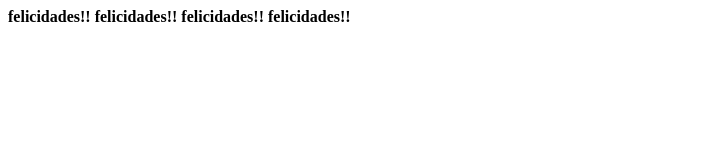
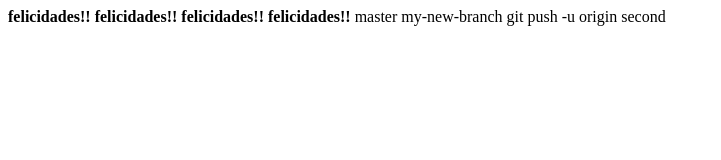
Before and after one commit to Oleteras/FirstRepo, a plain HTML site: page index.html in a window 1280 px wide. Shown: the whole page, without its empty margins (0-721 px from the left). Drawn offline with Linux system fonts and the light colour scheme.

Commit message:
mas texto

```diff
--- a/index.html
+++ b/index.html
@@ -4,3 +4,8 @@
 <b>felicidades!!</b>
 <b>felicidades!!</b>
 </html>
+
+master
+my-new-branch
+
+git push -u origin second
```
